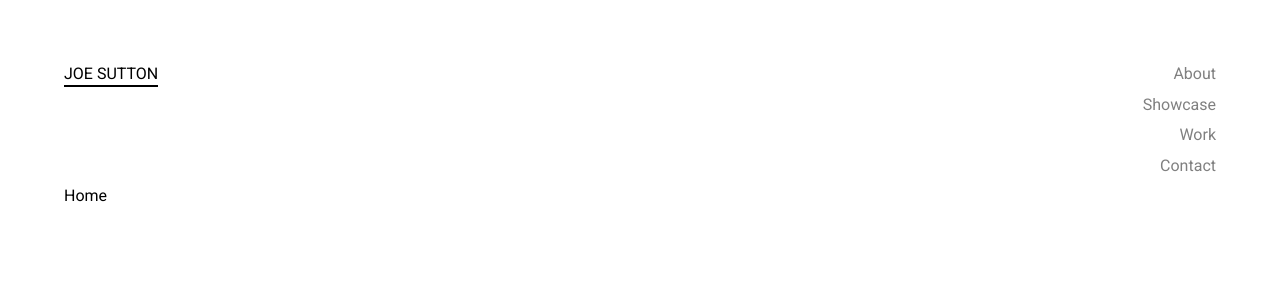
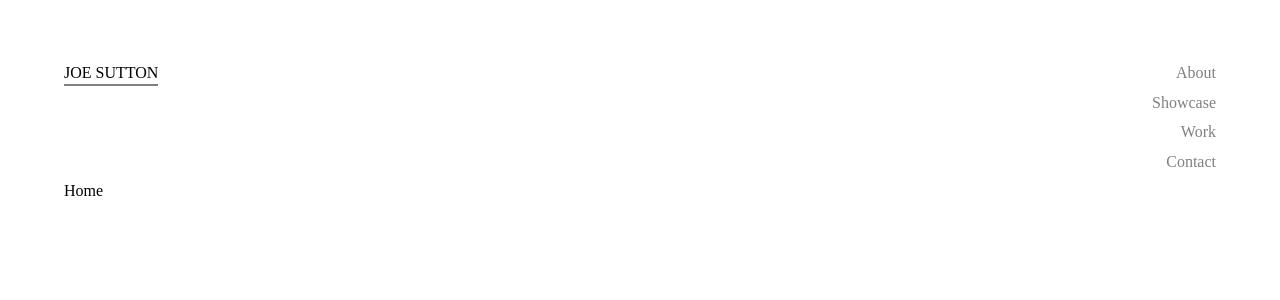
Before and after one commit to joealden/joe-suttons-portfolio, a Nuxt app: page / in a window 1280 px wide. Shown: the top 300 px of the page. Built offline with nearby package versions, Linux system fonts and the light colour scheme.

Commit message:
Change font

```diff
--- a/layouts/default.vue
+++ b/layouts/default.vue
@@ -1,105 +1,26 @@
 <template>
   <div id="main-wrapper">
-    <div id="grid">
-      <header>
-        <nuxt-link to="/" exact class="animated-link">
-          Joe Sutton
-        </nuxt-link>
-      </header>
-      <nav>
-        <ul>
-          <li>
-            <nuxt-link to="/about" class="animated-link">
-              About
-            </nuxt-link>
-          </li>
-          <li>
-            <nuxt-link to="/showcase" class="animated-link">
-              Showcase
-            </nuxt-link>
-          </li>
-          <li>
-            <nuxt-link to="/case-studies" class="animated-link">
-              Work
-            </nuxt-link>
-          </li>
-          <li>
-            <nuxt-link to="/contact" class="animated-link">
-              Contact
-            </nuxt-link>
-          </li>
-        </ul>
-      </nav>
-      <div id="main">
-        <nuxt/>
-      </div>
-    </div>
+    <nuxt/>
   </div>
 </template>
 
 <style lang="stylus">
-@import url('https://fonts.googleapis.com/css?family=Roboto')
+*
+  font-family "aktiv-grotesk"
 
 body
   margin 0
-  font-family 'Roboto', sans-serif
+
+.page-enter-active
+.page-leave-active
+  transition all 0.25s ease
+
+.page-enter
+.page-leave-active
+  opacity 0
+  transform-origin 50% 50%
 
 #main-wrapper
   background-color white
   height 100vh
-
-#grid
-  display grid
-  grid-template-columns 1fr 1fr 1fr
-  grid-template-rows auto
-  grid-template-areas "header header nav" "main main main"
-  grid-column-gap 4rem
-  padding 4rem
-
-header a
-  text-transform uppercase
-
-nav
-  grid-area nav
-
-  ul
-    margin 0
-    li
-      text-align right
-      list-style none
-      a
-        padding: 0 0 0.5rem 0;
-
-#main
-  grid-area main
-
-.animated-link
-  color grey
-  text-decoration none
-  transition color 0.25s ease-out
-  display inline-block
-
-  &:hover
-    color black
-  &::after
-    content ''
-    display block
-    width 0
-    height 2px
-    background-color black
-    margin-top 0.1rem
-    transition width 0.25s ease-out
-  &:hover::after
-    width 100%
-
-.nuxt-link-active
-  color black
-  &::after
-    content ''
-    display block
-    width 100%
-    height 2px
-    background-color black
-    margin-top 0.1rem
-    transition width 0.25s ease-out
 </style>
--- a/pages/index.vue
+++ b/pages/index.vue
@@ -1,5 +1,93 @@
 <template>
-  <div>
-    Home
+  <div id="grid">
+    <header>
+      <nuxt-link to="/" exact class="animated-link">
+        Joe Sutton
+      </nuxt-link>
+    </header>
+    <nav>
+      <ul>
+        <li>
+          <nuxt-link to="/about" class="animated-link">
+            About
+          </nuxt-link>
+        </li>
+        <li>
+          <nuxt-link to="/showcase" class="animated-link">
+            Showcase
+          </nuxt-link>
+        </li>
+        <li>
+          <nuxt-link to="/case-studies" class="animated-link">
+            Work
+          </nuxt-link>
+        </li>
+        <li>
+          <nuxt-link to="/contact" class="animated-link">
+            Contact
+          </nuxt-link>
+        </li>
+      </ul>
+    </nav>
+    <div id="main">
+      Home
+    </div>
   </div>
 </template>
+
+<style lang="stylus" scoped>
+#grid
+  display grid
+  grid-template-columns 1fr 1fr 1fr
+  grid-template-rows auto
+  grid-template-areas "header header nav" "main main main"
+  grid-column-gap 4rem
+  padding 4rem
+
+header a
+  text-transform uppercase
+
+nav
+  grid-area nav
+
+  ul
+    margin 0
+    li
+      text-align right
+      list-style none
+      a
+        padding: 0 0 0.5rem 0;
+
+#main
+  grid-area main
+
+.animated-link
+  color grey
+  text-decoration none
+  transition color 0.25s ease-out
+  display inline-block
+
+  &:hover
+    color black
+  &::after
+    content ''
+    display block
+    width 0
+    height 2px
+    background-color black
+    margin-top 0.1rem
+    transition 0.25s ease-out
+  &:hover::after
+    width 100%
+
+.nuxt-link-active
+  color black
+  &::after
+    content ''
+    display block
+    width 100%
+    height 2px
+    background-color grey
+    margin-top 0.1rem
+    transition 0.25s ease-out
+</style>
```
Also changed, not shown: app.html (added, +16 -0 lines).
